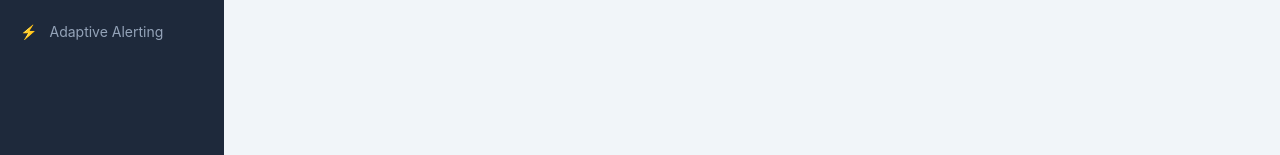
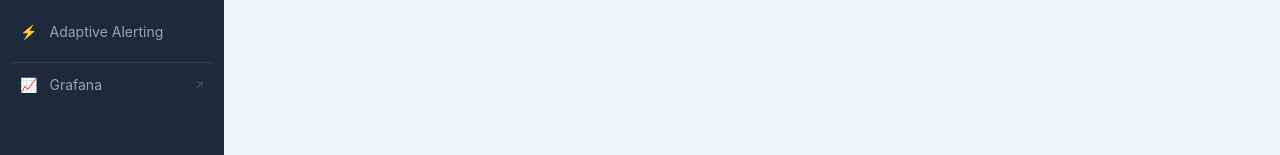
Before and after one commit to sametkutuk/pgstat, a React (Vite) app in the folder ui/: page / in a window 1280 px wide. Shown: the part 392-547 px from the top of the page. Built offline with nearby package versions, Linux system fonts and the light colour scheme; no server answers; sample sign-in values are in the browser's storage.

Commit message:
feat: Sidebar'a Grafana linki - yeni sekmede /grafana/ acar

```diff
--- a/ui/src/components/layout/Sidebar.tsx
+++ b/ui/src/components/layout/Sidebar.tsx
@@ -50,6 +50,19 @@ export default function Sidebar() {
                         <span>{l.label}</span>
                     </NavLink>
                 ))}
+
+                {/* Grafana — harici link, ayni port uzerinden /grafana/ ile sunulur */}
+                <a
+                    href="/grafana/"
+                    target="_blank"
+                    rel="noopener noreferrer"
+                    className="flex items-center gap-3 px-3 py-2.5 rounded-md text-sm transition-colors hover:bg-[#334155] hover:text-white mt-2 border-t border-[#334155] pt-3"
+                    title="Grafana — Trend grafikleri ve drill-down"
+                >
+                    <span>📈</span>
+                    <span>Grafana</span>
+                    <span className="ml-auto text-xs text-[#475569]">↗</span>
+                </a>
             </nav>
             <div className="px-3 py-3 border-t border-[#334155]">
                 <button onClick={handleLogout}
```
